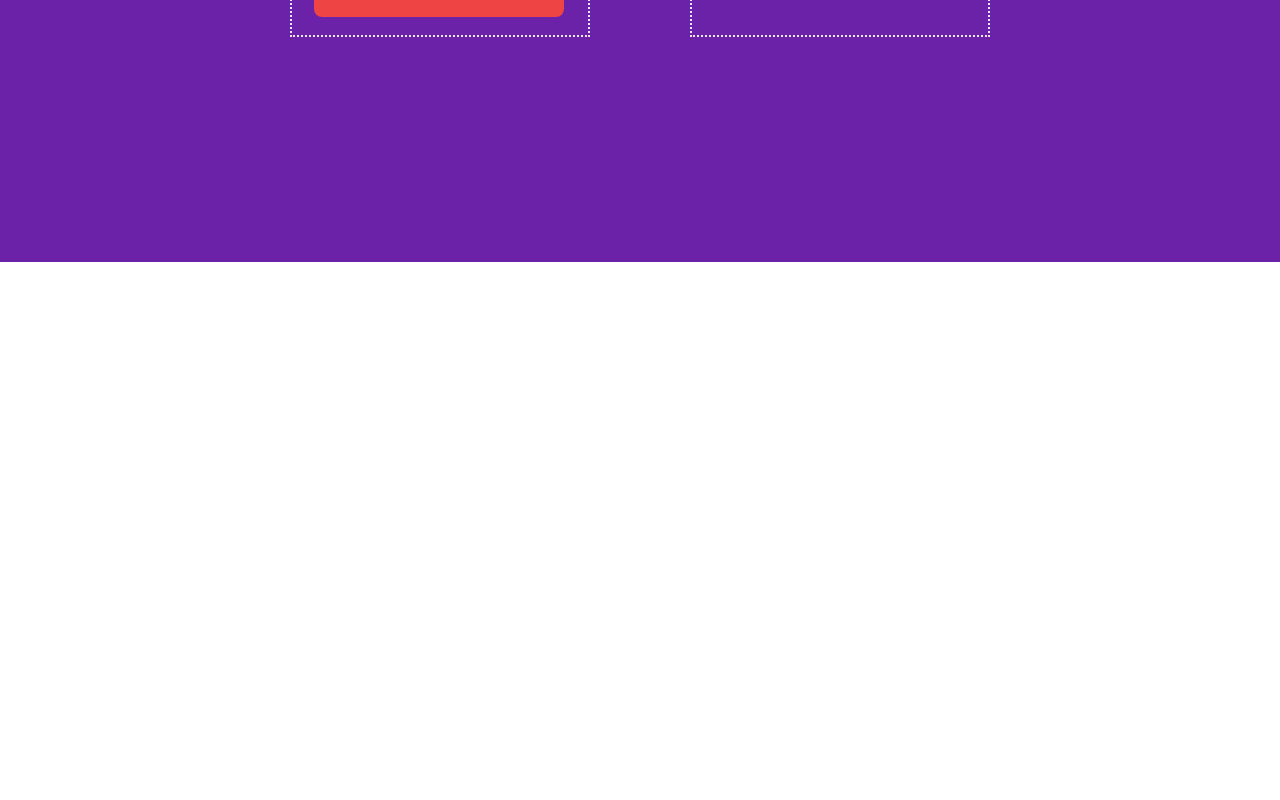
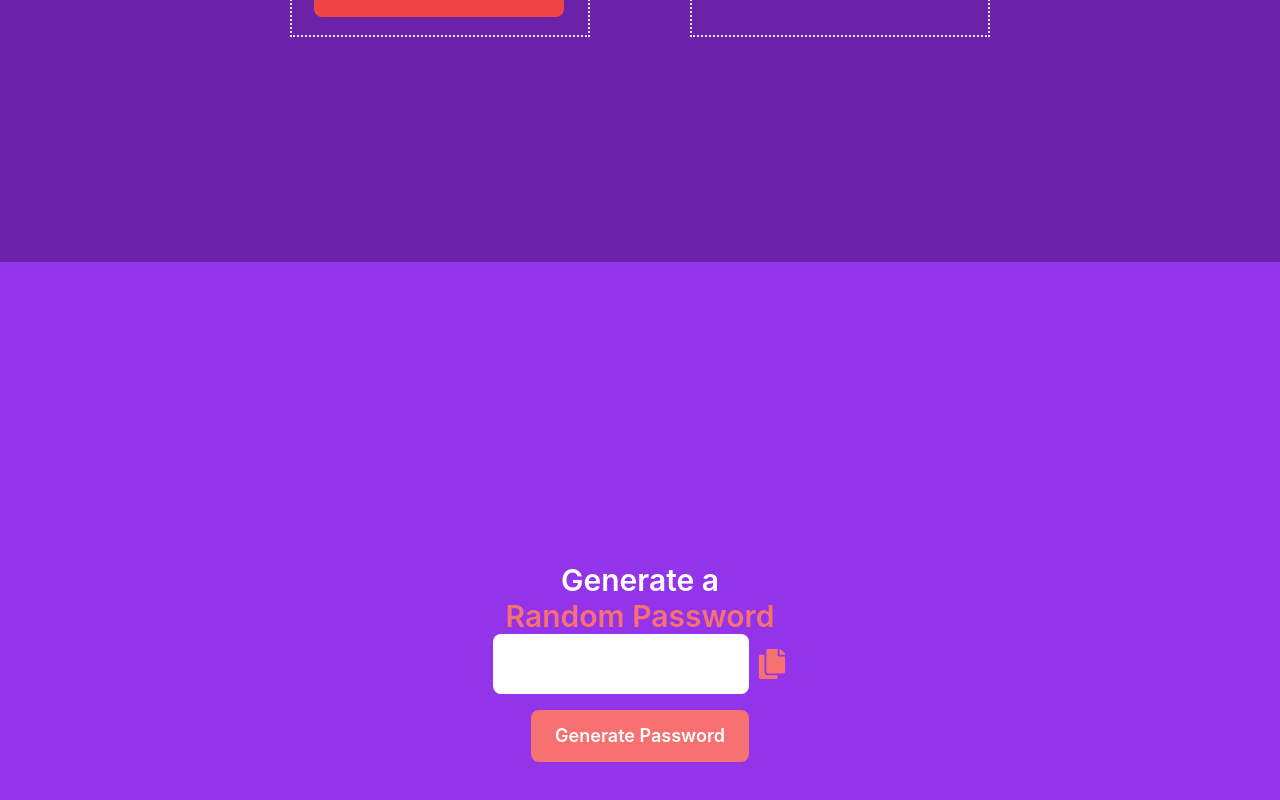
Before and after one commit to Numberdar4141/Weather-App, a React (Create React App) app: page / in a window 1280 px wide. Shown: the part 2938-3738 px from the top of the page. Before the commit the page ends 3200 px from the top, so only its background shows below. Built offline with nearby package versions, Linux system fonts and the light colour scheme.

Commit message:
Add files via upload

```diff
--- a/src/App.js
+++ b/src/App.js
@@ -4,6 +4,7 @@ import './App.css';
 import QRgenrator from './Component/QRgenrator';
 import TextTovoice from './Component/TextTovoice';
 import Dragdrop4 from './Component/Dragdrop4';
+import Ranpasword from './Component/Ranpasword';
 
 function App() {
 
@@ -14,6 +15,7 @@ function App() {
 <QRgenrator/>
 <TextTovoice/>
 <Dragdrop4/>
+<Ranpasword/>
 
     </div>
   );
--- /dev/null
+++ b/src/Component/Ranpasword.jsx
@@ -0,0 +1,57 @@
+import React, { useState } from 'react';
+import { FaCopy } from "react-icons/fa";
+
+const Ranpasword = () => {
+  const [password, setPassword] = useState('');
+  const [copied, setCopied] = useState(false);
+
+  const generateRandomPassword = () => {
+    const length = 10;
+    const lowercase = "abcdefghijklmnopqrstuvwxyz";
+    const uppercase = "ABCDEFGHIJKLMNOPQRSTUVWXYZ";
+    const number = "0123456789";
+    const symbol = "@!#$%^&*(){}[]><?/|+=";
+    const allchar = uppercase + lowercase + number + symbol;
+
+    let password = '';
+    password += uppercase[Math.floor(Math.random() * uppercase.length)];
+    password += lowercase[Math.floor(Math.random() * lowercase.length)];
+    password += number[Math.floor(Math.random() * number.length)];
+    password += symbol[Math.floor(Math.random() * symbol.length)];
+
+    for (let i = 0; i < length - 4; i++) {
+      password += allchar[Math.floor(Math.random() * allchar.length)];
+    }
+
+    // Shuffle the password characters
+    password = password.split('').sort(() => Math.random() - 0.5).join('');
+
+    setPassword(password);
+  };
+
+  const handleCopy = () => {
+    navigator.clipboard.writeText(password);
+    setCopied(true);
+
+    // Reset copied state after 3 seconds
+    setTimeout(() => {
+      setCopied(false);
+    }, 3000);
+  };
+
+  return (
+    <div className='bg-purple-600 h-screen flex justify-center items-center'>
+      <div className='text-white text-3xl font-semibold text-center'>
+        <h1>Generate a <br /> <span className='text-red-400'>Random Password</span></h1>
+        <div className='flex justify-center items-center'>
+          <input className='rounded-lg p-3 text-black mr-2 w-64' type="text" value={password} readOnly />
+          <button onClick={handleCopy} className='text-red-400 focus:outline-none'><FaCopy /></button>
+        </div>
+        <button onClick={generateRandomPassword} className='bg-red-400 text-lg px-6 py-3 rounded-lg mt-4'>Generate Password</button>
+        {copied && <p className="text-green-500 mt-2">Text copied!</p>}
+      </div>
+    </div>
+  );
+};
+
+export default Ranpasword;
```
